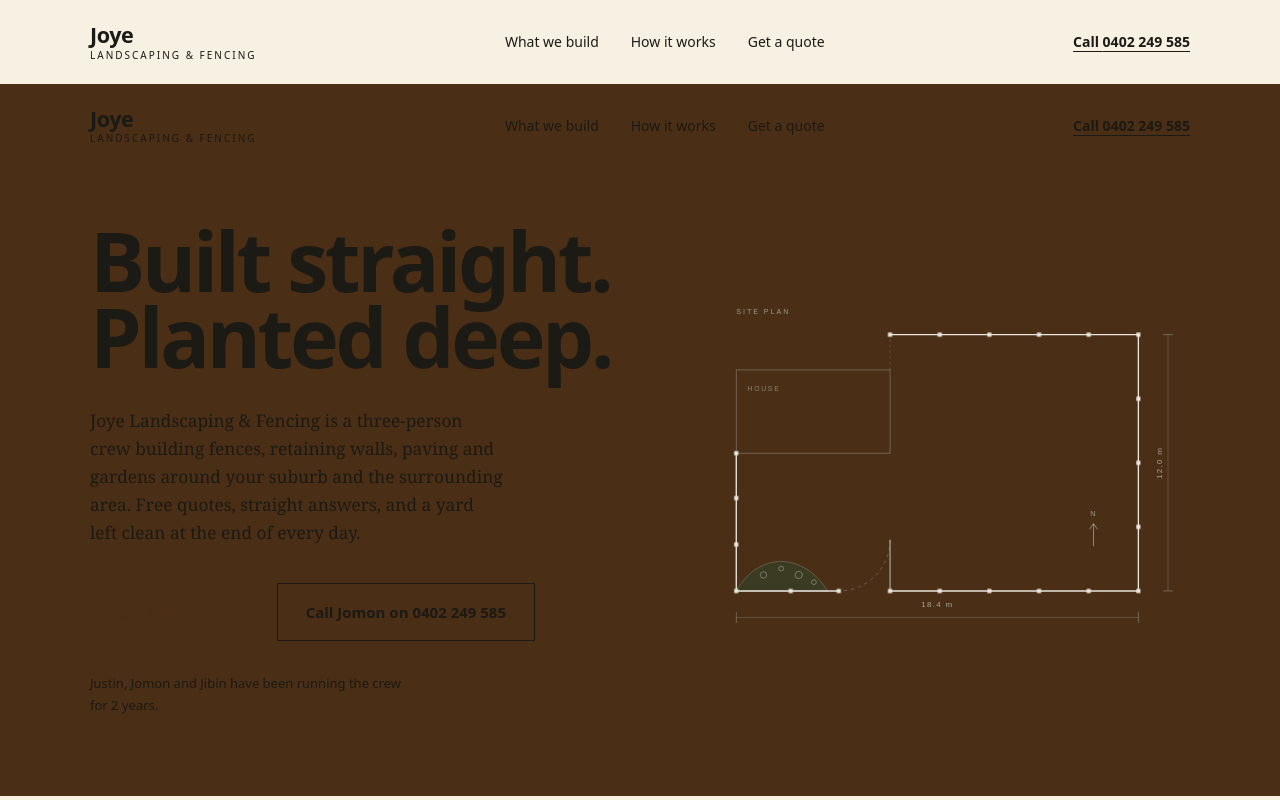
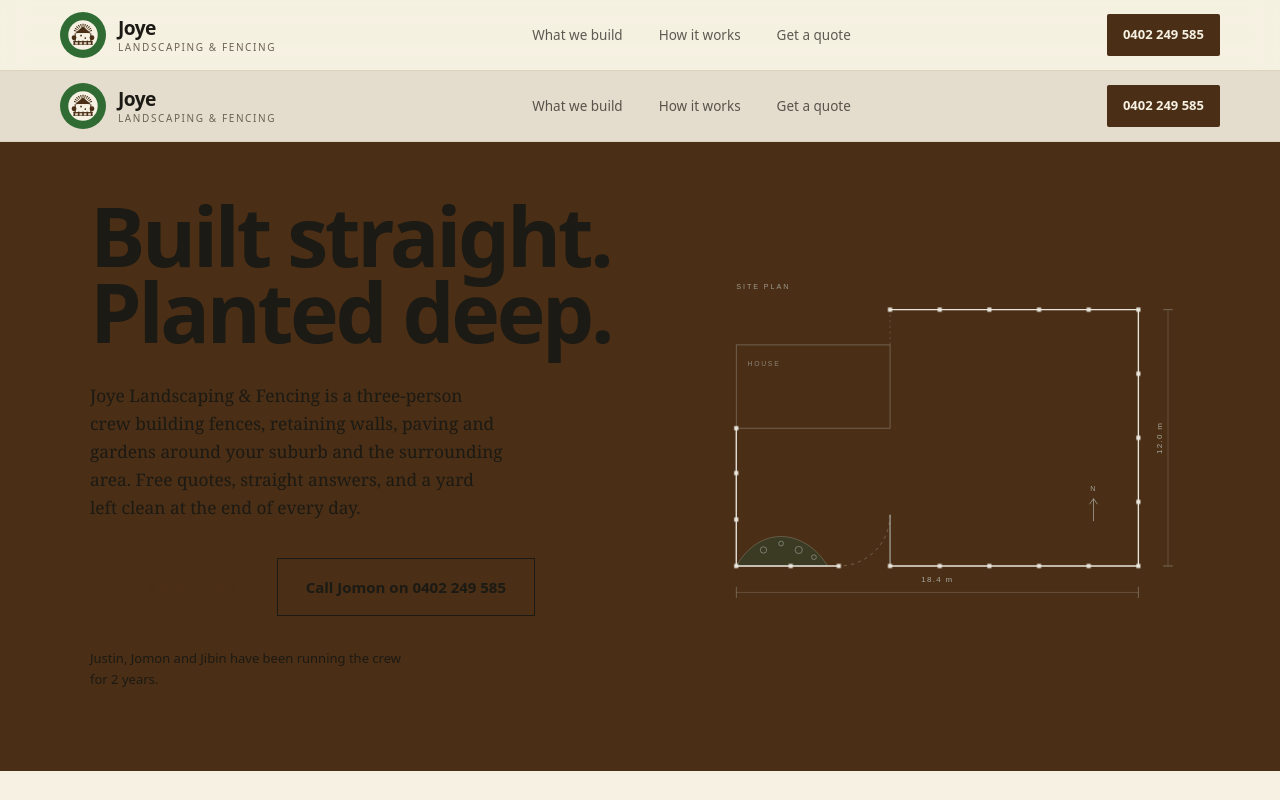
Before and after one commit to lintochittilappilly-dotcom/joyelandscaping.easrb.com, a React (Vite) app: page / in a window 1280 px wide. Shown: the top 800 px of the page. Built offline with nearby package versions, Linux system fonts and the light colour scheme.

Commit message:
Update Header.tsx

```diff
--- a/src/components/Header.tsx
+++ b/src/components/Header.tsx
@@ -1,4 +1,4 @@
-import { business } from "../site";
+import { business, logo } from "../site";
 
 const links = [
   { href: "#services", label: "What we build" },
@@ -8,25 +8,32 @@ const links = [
 
 export default function Header() {
   return (
-    <header className="mx-auto flex max-w-[1180px] flex-wrap items-center justify-between gap-6 px-6 py-6 md:px-10">
-      <a href="#top" className="flex flex-col leading-none">
-        <span className="font-display text-[1.35rem] font-extrabold tracking-[-0.02em]">
+    <div className="sticky top-0 z-50 border-b border-line/80 bg-cream/90 backdrop-blur-md">
+      <header className="mx-auto flex max-w-[1240px] items-center justify-between gap-6 px-6 py-3 md:px-10">
+        <a href="#top" className="flex items-center gap-3">
+          <img
+            src={logo}
+            alt=""
+            width={46}
+            height={46}
+            className="h-[46px] w-[46px]"
+          />
+          <span className="flex flex-col leading-none">
+            <span className="font-display text-[1.2rem] font-extrabold tracking-[-0.03em]">
               Joye
             </span>
-        <span className="mt-1 font-display text-[10px] font-medium uppercase tracking-[0.2em] text-galv">
-          Landscaping &amp; Fencing
+            <span className="mt-1 font-display text-[10px] font-medium tracking-[0.16em] text-muted">
+              LANDSCAPING &amp; FENCING
+            </span>
           </span>
         </a>
 
-      <nav
-        aria-label="Main"
-        className="hidden items-center gap-8 md:flex"
-      >
+        <nav aria-label="Main" className="hidden items-center gap-9 md:flex">
           {links.map((link) => (
             <a
               key={link.href}
               href={link.href}
-            className="font-display text-[14px] font-medium text-concrete/75 transition-colors hover:text-concrete"
+              className="font-display text-[13.5px] font-medium text-ink/70 underline decoration-transparent decoration-1 underline-offset-[6px] transition-colors hover:text-ink hover:decoration-fern"
             >
               {link.label}
             </a>
@@ -35,10 +42,11 @@ export default function Header() {
 
         <a
           href={business.phones[0].href}
-        className="font-display text-[14px] font-semibold text-concrete underline decoration-galv/50 decoration-1 underline-offset-4 transition-colors hover:decoration-concrete"
+          className="hidden items-center gap-2 rounded-[2px] bg-bark px-4 py-2.5 font-display text-[13px] font-semibold text-cream transition-colors hover:bg-forest sm:inline-flex"
         >
-        Call {business.phones[0].display}
+          {business.phones[0].display}
         </a>
       </header>
+    </div>
   );
 }
```
Lines whose indentation alone changed are shown as unchanged.
